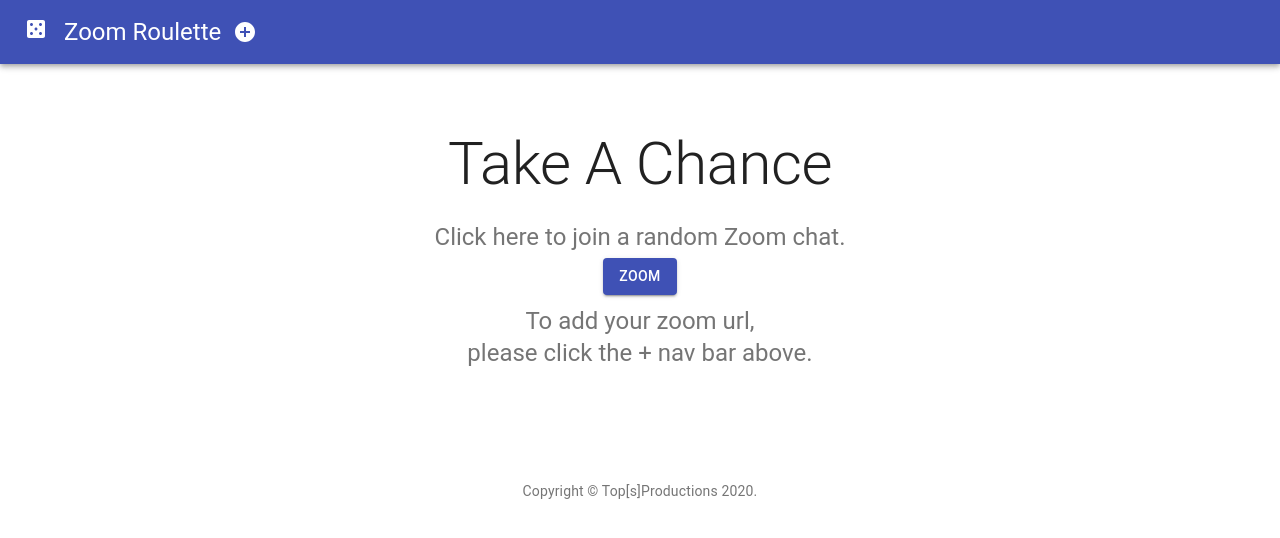
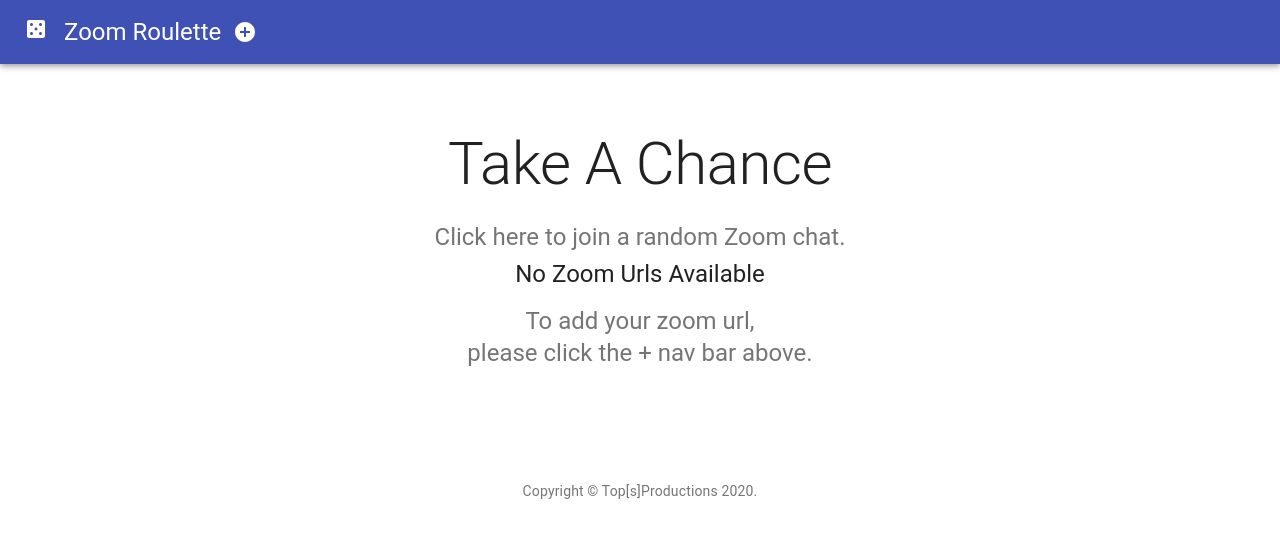
Before and after one commit to yacoba53/zoomRoulette, a React app: page / in a window 1280 px wide. Shown: the top 538 px of the page. Built offline with nearby package versions, Linux system fonts and the light colour scheme; no server answers.

Commit message:
check if there are urls

```diff
--- a/client/app/src/Pages/AddUrl.js
+++ b/client/app/src/Pages/AddUrl.js
@@ -110,7 +110,7 @@
             </div>
             <Typography variant="h5" align="center" color="textSecondary" paragraph>
              Enter your zoom url here to allow anyone from this site to access it.
-             It will only be entered into circulation for 2 hours.
+             It will only be entered into circulation for 1 hour.
             </Typography>
           </Container>
         </div>
--- a/client/app/src/Pages/Home.js
+++ b/client/app/src/Pages/Home.js
@@ -43,14 +43,23 @@
 export default function Home() {
   const classes = useStyles();
   const [selectedUrl, setSelectedUrl] = React.useState(null)
+  const [urlsFound, setUrlsFound] = React.useState(false)
+
   const selectUrl = useMemo( () => {
           var urlOptions = axios({
              method: "GET",
              url: "/api/records"
-           }).then((results)=>{setSelectedUrl(results.data[Math.floor(Math.random()*results.data.length)])})
-             .catch(error => {
+           }).then((results)=>{
+             console.log("res:", results.data.length)
+             if(results.data.length>0){
+               setSelectedUrl(results.data[Math.floor(Math.random()*results.data.length)])
+               setUrlsFound(true)
+             }else{
+               setUrlsFound(false)
+             }
+           }).catch(error => {
                alert("there was ana error accessing the DB");
-             });
+            });
   },{})
   return (
     <React.Fragment>
@@ -68,11 +77,18 @@
             <div className={classes.heroButtons}  style = {{ marginTop: 0, marginBottom: 10}}>
               <Grid container spacing={2} justify="center">
                 <Grid item>
+                {urlsFound &&
                 <Link href={selectedUrl?.url} target="_blank" style = {{textDecoration: 'none', color: 'white'}}>
                   <Button variant="contained" color="primary">
                     Zoom
                   </Button>
-                  </Link>
+                </Link>
+                }
+                {!urlsFound &&
+                <Typography variant="h5" align="center"  style = {{ marginBottom: 5}} paragraph>
+                  No Zoom Urls Available
+                </Typography>
+                }
                 </Grid>
               </Grid>
             </div>
```
Also changed, not shown: 1 other file (tests, documents, lock files or other folders).
